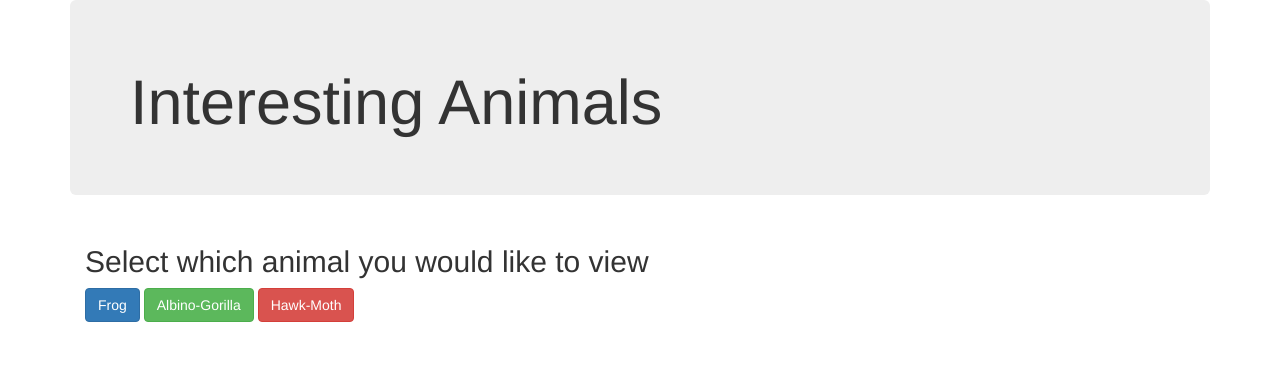
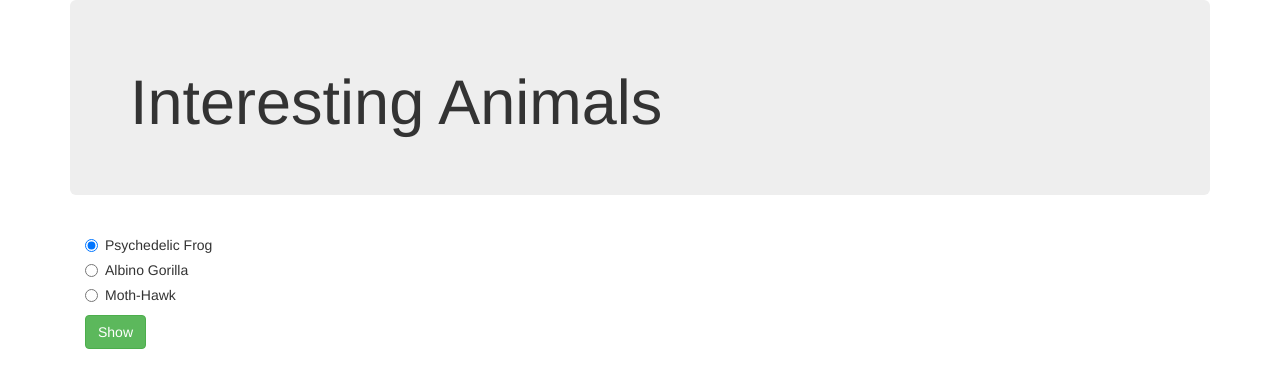
Before and after one commit to rossfletcher19/animals, a plain HTML site: page index.html in a window 1280 px wide. Drawn offline with Linux system fonts and the light colour scheme.

Commit message:
add radio buttons

```diff
--- a/index.html
+++ b/index.html
@@ -5,21 +5,36 @@
     <link href="css/styles.css" rel="stylesheet" type="text/css">
     <script src="js/jquery-3.2.1.js"></script>
     <script src="js/scripts.js"></script>
-    <title>Voting Info</title>
+    <title>Interesting Animals</title>
   </head>
   <body>
     <div class="container">
       <header class="jumbotron">
         <h1>Interesting Animals</h1>
       </header>
-      <main>
+
         <div class="container">
-          <div class="choices">
-            <h2>Select which animal you would like to view</h2>
-            <button class="btn btn-primary" id="frogbtn">Frog</button>
-            <button class="btn btn-success" id="gorillabtn">Albino-Gorilla</button>
-            <button class="btn btn-danger" id="mothbtn">Hawk-Moth</button>
-          </div>
+            <div class="radio">
+                <label>
+                  <input type="radio" name="animal" value="frog" checked>
+                  Psychedelic Frog
+                </label>
+            </div>
+            <div class="radio">
+                <label>
+                  <input type="radio" name="animal" value="albino-gorilla">
+                  Albino Gorilla
+                </label>
+            </div>
+            <div class="radio">
+                <label>
+                  <input type="radio" name="animal" value="bird">
+                  Moth-Hawk
+                </label>
+            </div>
+
+          <button class="btn btn-success">Show</button>
+
           <div id="frog">
             <h1 class="well">Psychedelic frog</h1>
             <p>Here is some info and a video about the Sonoran Desert Toad</p>
@@ -48,9 +63,7 @@
             </ul>
               <iframe width="560" height="315" src="https://www.youtube.com/embed/dtvML8nL7Wo" frameborder="0" allowfullscreen></iframe>
           </div>
-        </div>
 
-      </main>
     </div>
 
   </body>
--- a/js/scripts.js
+++ b/js/scripts.js
@@ -1,27 +1,25 @@
 $(document).ready(function() {
 
+  $(".btn btn-success").click(function() {
+    var animal = $("input:radio[name=animal]:checked").val();
 
-    $("button#frogbtn").click(function() {
-      $('#frog').show();
-      $('#bird').hide();
-      $('#albino-gorilla').hide();
-    });
+      if (animal === "frog") {
+        $("#frog").show();
+        $("#albino-gorilla").hide();
+        $("#bird").hide();
+      }
 
-    $("button#gorillabtn").click(function() {
-      $('#albino-gorilla').show();
-      $('#frog').hide();
-      $('#bird').hide();
-    });
+      else if (animal === "albino-gorilla") {
+        $("#albino-gorilla").show();
+        $("#frog").hide();
+        $("#bird").hide();
+      }
 
-    $("button#mothbtn").click(function() {
-      $('#bird').show();
-      $('#frog').hide();
-      $('#albino-gorilla').hide();
+      else (animal === "bird") {
+        $("#bird").show();
+        $("#albino-gorilla").hide();
+        $("#frog").hide();
+      }
 
-    });
-
-
-
-
-
+  });
 });
```
